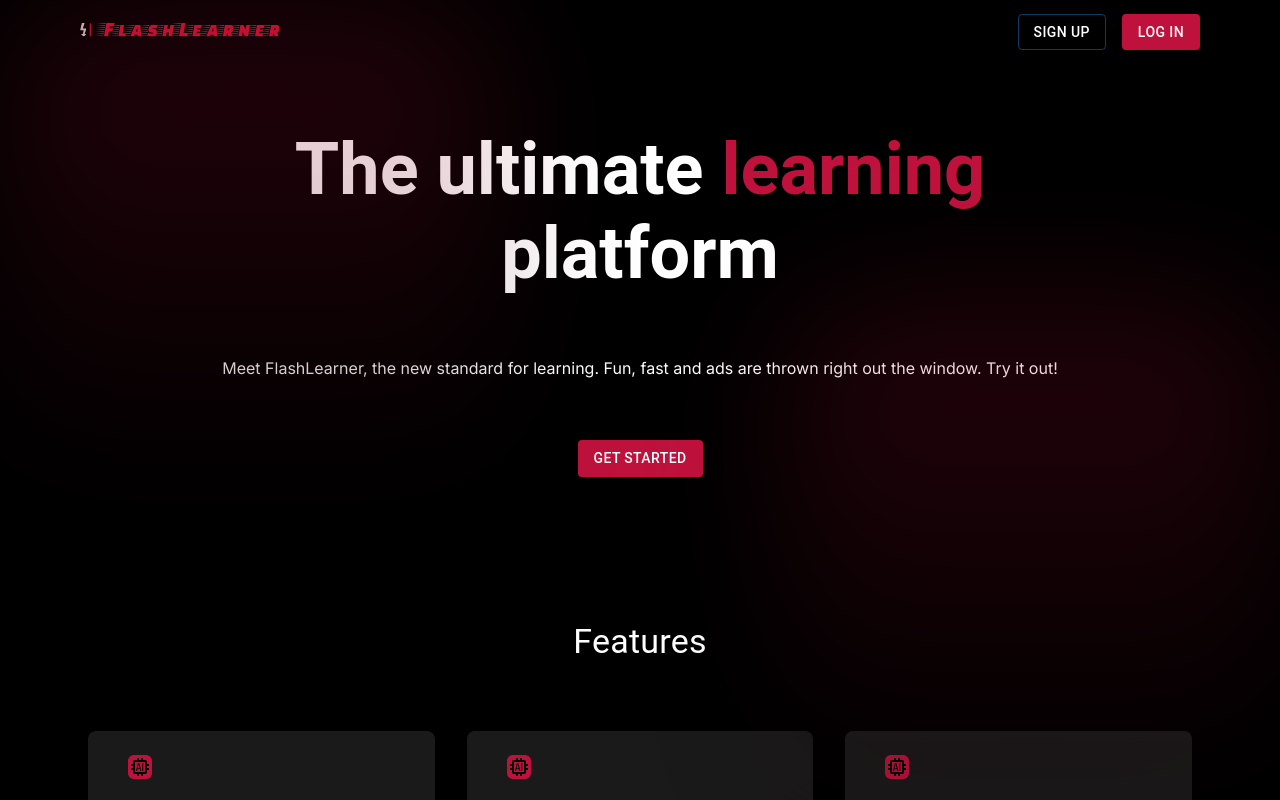
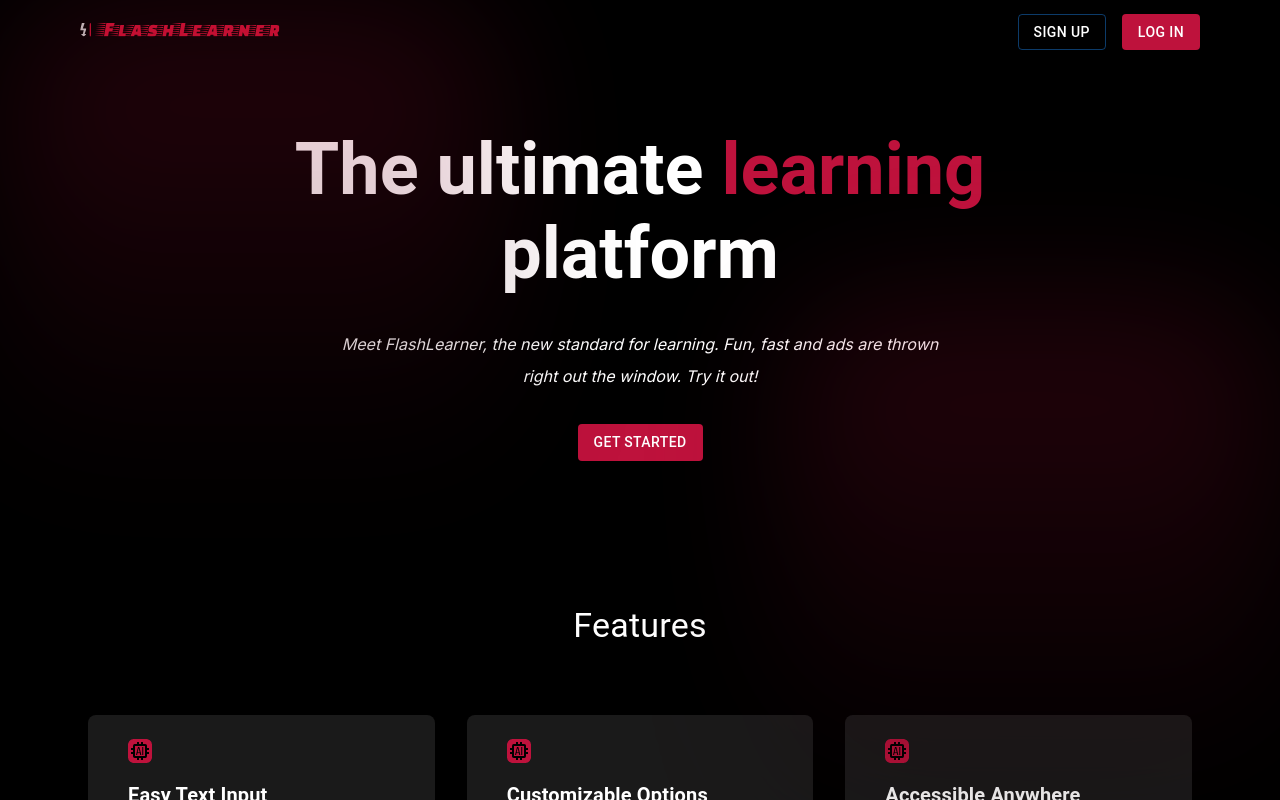
Before and after one commit to mitali-dxt/FlashLearner, a Next.js app: page / in a window 1280 px wide. Shown: the top 800 px of the page. Built offline with nearby package versions, Linux system fonts and the light colour scheme; no server answers.

Commit message:
changes in ui

```diff
--- a/components/HeroSection.js
+++ b/components/HeroSection.js
@@ -50,19 +50,20 @@ const HeroSection = () => {
         </Box>
 
          {/* Subheader Text */}
+         <Box sx={{ maxWidth: '600px', mx: 'auto' }}> {/* Control the width of the subheader */}
           <Typography
             variant="h7"
             sx={{
               textAlign: 'center',
-            mx: 'auto',
-            mt: 5,
               fontSize: { xs: 'sm', md: 'md' },
-            lineHeight: { xs: '2.5rem', md: '5rem' } // Smaller size for the subheader
+              fontStyle: 'italic',
+              lineHeight: { xs: '1rem', md: '2rem' } // Smaller size for the subheader
             }}
           >
             Meet FlashLearner, the new standard for learning. Fun, fast and ads
             are thrown right out the window. Try it out!
           </Typography>
+        </Box>
 
         {/* Get Started Button */}
         <Box sx={{ mt: 4 }}>
```
Lines whose indentation alone changed are shown as unchanged.
